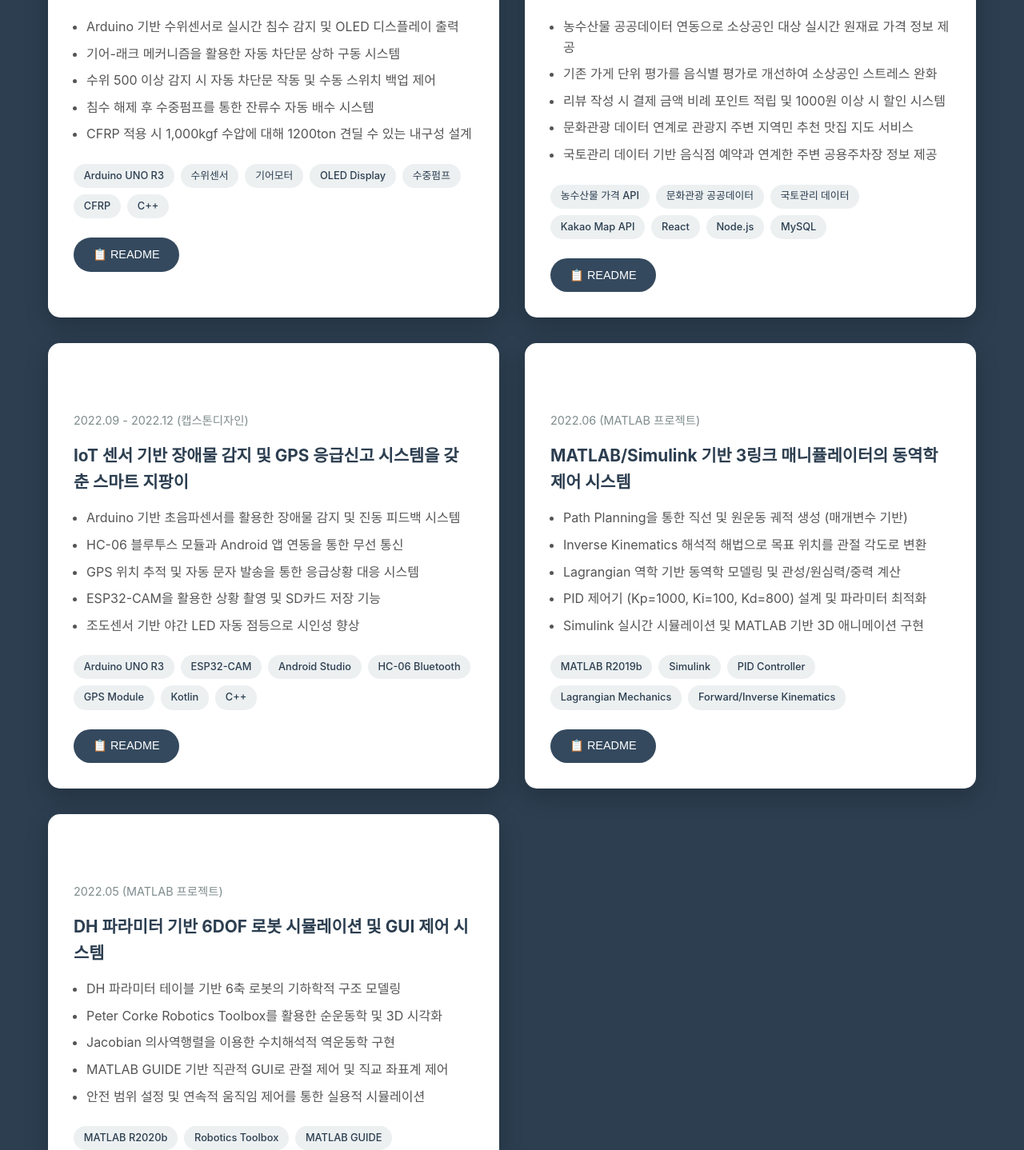
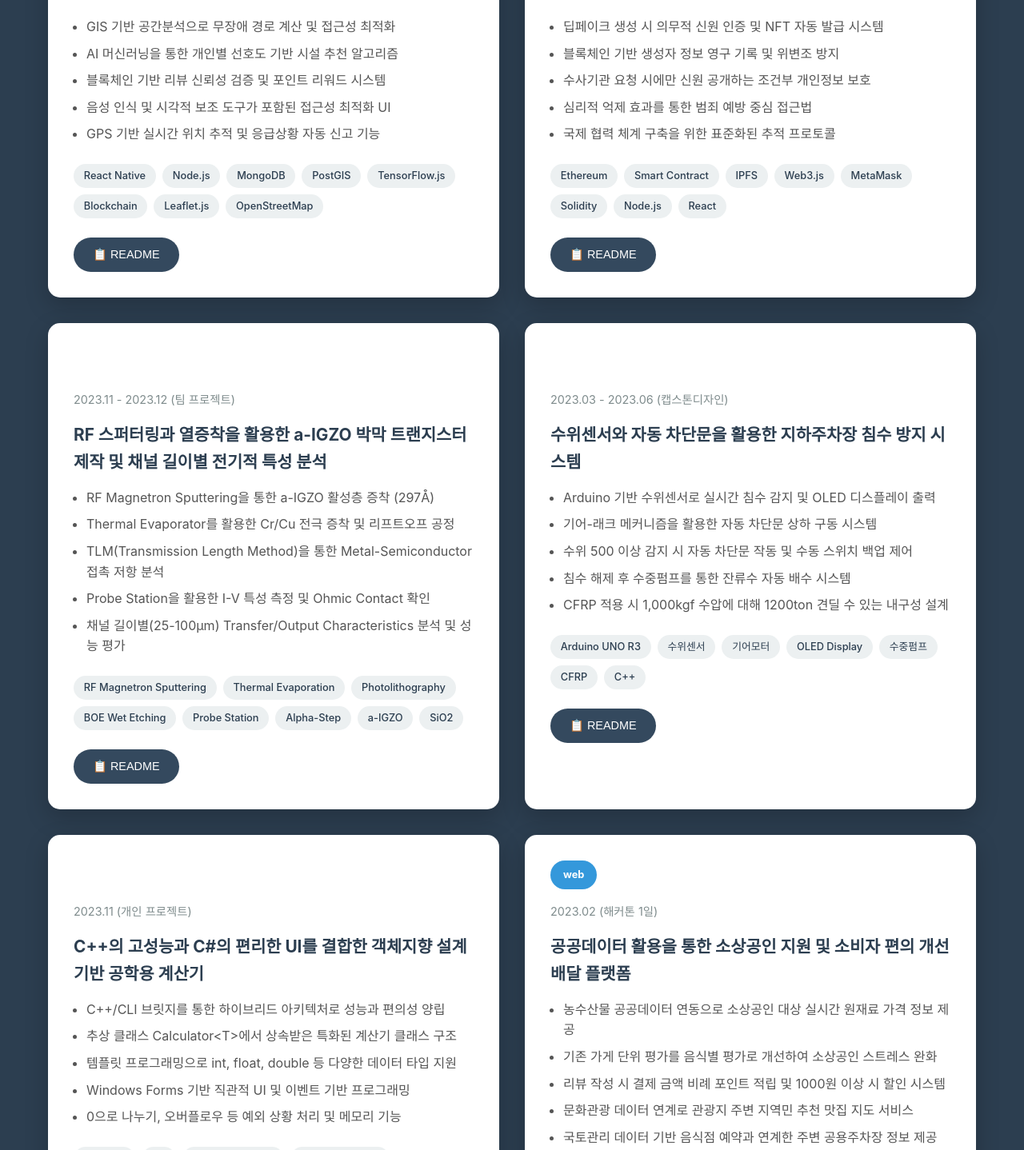
Before and after one commit to seung121-9/Portfolio, a React (Create React App) app in the folder Portfolio/portfolio-app/: page / in a window 1280 px wide. Shown: the part 3425-4863 px from the top of the page at 80% size. Built offline with nearby package versions, Linux system fonts and the light colour scheme.

Commit message:
포트폴리오 업데이트2

```diff
--- a/Portfolio/portfolio-app/src/App.js
+++ b/Portfolio/portfolio-app/src/App.js
@@ -85,12 +85,12 @@ const Portfolio = () => {
           'AWS EC2',
           'GitHub Actions'
         ],
-        github: 'https://github.com/yourusername/mogasu',
+        github: 'https://github.com/taejong12/mogatshoo',
         demo: 'https://your-mogasu-demo.netlify.app',
         category: 'web',
         readme: {
           title: '모갔슈? - 탈모인 익명 커뮤니티',
-          deploymentUrl: 'https://your-mogasu-demo.netlify.app',
+          deploymentUrl: 'https://mogatshoo.onrender.com/',
           summary: 'AI 탈모 진단과 익명 커뮤니티가 결합된 웹+앱 통합 서비스',
           summaryDetails: [
             'Python 딥러닝 모델로 사용자 탈모 사진 분석 후 단계별 상태 진단 제공',
@@ -125,12 +125,10 @@ const Portfolio = () => {
           'Google API',
           'Portone API'
         ],
-        github: 'https://github.com/yourusername/rural-village',
-        demo: 'https://your-rural-village-demo.netlify.app',
+        github: 'https://github.com/HanaSeoo/urban-village',
         category: 'web',
         readme: {
           title: '시골 마을 활성화 플랫폼',
-          deploymentUrl: 'https://your-rural-village-demo.netlify.app',
           summary: '빈집 활용과 노인 일자리 창출을 통한 지역 상생 플랫폼',
           summaryDetails: [
             'Spring MVC 기반 숙박 예약 시스템으로 지역 빈집을 관광 자원으로 활용',
@@ -143,8 +141,122 @@ const Portfolio = () => {
           background: '인구감소로 침체된 시골 지역의 자원인 빈집을 활용하여 지역을 되살리는 프로젝트입니다. 관광객에게는 특별한 숙박 경험을, 지역에는 일자리와 수익을, 마을에는 자치금을 제공하는 상생 모델을 웹 플랫폼으로 구현했습니다.'
         }
       },
+	  {
+	    id: 3,
+	    title: '발달장애인을 위한 GIS 기반 AI 매핑 서비스',
+	    date: '2024.12 (공모전 기획)',
+	    description: '발달장애인과 가족들이 접근 가능한 시설을 쉽게 찾을 수 있도록 돕는 AI 기반 맞춤형 추천 서비스',
+	    features: [
+	      'GIS 기반 공간분석으로 무장애 경로 계산 및 접근성 최적화',
+	      'AI 머신러닝을 통한 개인별 선호도 기반 시설 추천 알고리즘',
+	      '블록체인 기반 리뷰 신뢰성 검증 및 포인트 리워드 시스템',
+	      '음성 인식 및 시각적 보조 도구가 포함된 접근성 최적화 UI',
+	      'GPS 기반 실시간 위치 추적 및 응급상황 자동 신고 기능'
+	    ],
+	    tech: [
+	      'React Native',
+	      'Node.js',
+	      'MongoDB',
+	      'PostGIS',
+	      'TensorFlow.js',
+	      'Blockchain',
+	      'Leaflet.js',
+	      'OpenStreetMap'
+	    ],
+	    category: 'ai',
+	    readme: {
+	      title: '발달장애인을 위한 GIS 기반 AI 매핑 서비스',
+	      summary: '데이터 중심의 개인 맞춤형 위치기반 AI 매핑 서비스',
+	      summaryDetails: [
+	        'PostGIS 공간 데이터베이스로 시설 위치정보 저장 및 Leaflet.js로 지도 렌더링',
+	        'TensorFlow.js 클라이언트 사이드 AI 모델로 개인 행동 패턴 분석 및 시설 추천',
+	        'Ethereum 기반 스마트 컨트랙트로 리뷰 위변조 방지 및 포인트 자동 보상',
+	        'React Native 음성인식 + 텍스트 확대 + 색상 대비 조절로 접근성 UI 최적화',
+	        'GPS 위치 추적 (보호자 동의시) 및 응급상황 시 원터치 신고 기능'
+	      ],
+	      additionalInfo: '주요 기능: 맞춤형 추천, 무장애 경로, 커뮤니티, 안전 관리, 접근성 UI',
+	      background: '발달장애인 264만명 중 21.2%가 겪는 정보 접근성 부족 문제를 해결하고자 기획했습니다. 20-30개 카톡방에서 정보를 수집하는 비효율성을 AI와 GIS 기술로 해결하여, 자립적인 사회활동을 지원하는 포용적 기술 솔루션을 설계했습니다.'
+	    }
+	  },
+	  {
+	    id: 4,
+	    title: '딥페이크 성범죄 예방을 위한 NFT 기반 추적 시스템',
+	    date: '2024.11 (공모전 기획)',
+	    description: 'NFT 기반 생성자 신원 추적으로 딥페이크 범죄를 사전 예방하는 블록체인 시스템',
+	    features: [
+	      '딥페이크 생성 시 의무적 신원 인증 및 NFT 자동 발급 시스템',
+	      '블록체인 기반 생성자 정보 영구 기록 및 위변조 방지',
+	      '수사기관 요청 시에만 신원 공개하는 조건부 개인정보 보호',
+	      '심리적 억제 효과를 통한 범죄 예방 중심 접근법',
+	      '국제 협력 체계 구축을 위한 표준화된 추적 프로토콜'
+	    ],
+	    tech: [
+	      'Ethereum',
+	      'Smart Contract',
+	      'IPFS',
+	      'Web3.js',
+	      'MetaMask',
+	      'Solidity',
+	      'Node.js',
+	      'React'
+	    ],
+	    github: 'https://github.com/yourusername/nft-deepfake-prevention',
+	    demo: 'https://your-nft-deepfake-demo.netlify.app',
+	    category: 'blockchain',
+	    readme: {
+	      title: '딥페이크 성범죄 예방을 위한 NFT 기반 추적 시스템',
+	      deploymentUrl: 'https://your-nft-deepfake-demo.netlify.app',
+	      summary: '사전 예방 중심의 딥페이크 생성자 추적 및 범죄 억제 시스템',
+	      summaryDetails: [
+	        '딥페이크 소프트웨어 실행 시 실명 인증 완료 후에만 접근 허용',
+	        'Ethereum 스마트 컨트랙트로 생성자 정보, 생성시간, 콘텐츠 해시값 NFT 발급',
+	        'IPFS 분산 저장으로 데이터 보안 강화 및 평상시 암호화 보관',
+	        '수사기관 요청시에만 Web3.js를 통해 신원정보 조건부 공개',
+	        '가해자 80%가 10대인 점을 고려한 심리적 억제 효과 극대화 설계'
+	      ],
+	      additionalInfo: '주요 기능: 신원 인증, NFT 추적, 조건부 공개, 범죄 예방, 국제 협력',
+	      background: '딥페이크 성범죄가 3년간 2배 증가한 상황에서 기존 사후 대응의 한계를 인식하고 사전 예방 솔루션을 기획했습니다. 익명성에 의존하는 온라인 범죄 특성을 역이용하여 추적 가능성만으로도 범죄를 억제하는 새로운 접근법을 제시했습니다.'
+	    }
+	  },
+	  {
+	    id: 5,
+	    title: 'a-IGZO TFT 제작 및 전기적 특성 분석',
+	    date: '2023.11 - 2023.12 (팀 프로젝트)',
+	    description: 'RF 스퍼터링과 열증착을 활용한 a-IGZO 박막 트랜지스터 제작 및 채널 길이별 전기적 특성 분석',
+	    features: [
+	      'RF Magnetron Sputtering을 통한 a-IGZO 활성층 증착 (297Å)',
+	      'Thermal Evaporator를 활용한 Cr/Cu 전극 증착 및 리프트오프 공정',
+	      'TLM(Transmission Length Method)을 통한 Metal-Semiconductor 접촉 저항 분석',
+	      'Probe Station을 활용한 I-V 특성 측정 및 Ohmic Contact 확인',
+	      '채널 길이별(25-100μm) Transfer/Output Characteristics 분석 및 성능 평가'
+	    ],
+	    tech: [
+	      'RF Magnetron Sputtering',
+	      'Thermal Evaporation',
+	      'Photolithography',
+	      'BOE Wet Etching',
+	      'Probe Station',
+	      'Alpha-Step',
+	      'a-IGZO',
+	      'SiO2'
+	    ],
+	    category: 'semiconductor',
+	    readme: {
+	      title: 'a-IGZO TFT 제작 및 전기적 특성 분석',
+	      summary: 'Display Backplane용 Oxide TFT 제작 및 채널 길이 의존성 연구',
+	      summaryDetails: [
+	        'Tube Furnace 산화공정으로 530Å SiO2 게이트 절연막 형성 후 BOE 습식 식각',
+	        'RF 스퍼터링(140W, 60sccm Ar)으로 1:1:1 a-IGZO 활성층 297Å 증착',
+	        '열증착기를 통한 Cr/Cu 이중층 전극 1852Å 증착 및 4가지 채널 길이 패터닝',
+	        'TLM 분석으로 접촉저항 RC=1.018×10⁹Ω, 접촉비저항 ρC=7.10×10⁴Ω·cm² 도출',
+	        'Transfer 특성 분석으로 On/Off ratio 10⁴~10⁵, Subthreshold swing 484~710mV/dec 확인'
+	      ],
+	      additionalInfo: '주요 기능: 반도체 제조공정, 전기적 특성 분석, TFT 성능 평가, 채널 길이 최적화',
+	      background: '차세대 디스플레이 백플레인 기술인 Oxide TFT의 핵심 소재인 a-IGZO를 직접 제작하고 분석한 반도체공학실험입니다. 기존 a-Si TFT 대비 높은 이동도와 낮은 off current를 가진 a-IGZO TFT의 채널 길이에 따른 특성 변화를 체계적으로 연구했습니다.'
+	    }
+	  },
       {
-        id: 3,
+        id: 6,
         title: '수위 감지 기반 침수 차단 시스템',
         date: '2023.03 - 2023.06 (캡스톤디자인)',
         description: '수위센서와 자동 차단문을 활용한 지하주차장 침수 방지 시스템',
@@ -164,12 +276,10 @@ const Portfolio = () => {
           'CFRP',
           'C++'
         ],
-        github: 'https://github.com/yourusername/flood-barrier',
-        demo: 'https://your-flood-barrier-demo.netlify.app',
         category: 'iot',
         readme: {
           title: '수위 감지 기반 침수 차단 시스템',
-          deploymentUrl: 'https://your-flood-barrier-demo.netlify.app',
+          Url: 'https://hiddenpicture.tistory.com/37',
           summary: '실시간 수위 감지와 자동 차단문으로 지하주차장 침수 피해를 예방하는 시스템',
           summaryDetails: [
             '수위센서 A0핀으로 2초마다 침수 정도 측정 후 128×64 OLED에 실시간 표시',
@@ -182,8 +292,45 @@ const Portfolio = () => {
           background: '2022년 강남과 포항 침수 사고를 계기로 기획된 프로젝트입니다. 인명과 재산 피해를 예방하기 위한 실용적 솔루션으로, 기존 인프라 활용과 ESG 가치를 고려한 지속가능한 기술 개발에 중점을 두었습니다.'
         }
       },
+	  {
+	    id: 7,
+	    title: 'C++/C# 하이브리드 공학용 계산기',
+	    date: '2023.11 (개인 프로젝트)',
+	    description: 'C++의 고성능과 C#의 편리한 UI를 결합한 객체지향 설계 기반 공학용 계산기',
+	    features: [
+	      'C++/CLI 브릿지를 통한 하이브리드 아키텍처로 성능과 편의성 양립',
+	      '추상 클래스 Calculator<T>에서 상속받은 특화된 계산기 클래스 구조',
+	      '템플릿 프로그래밍으로 int, float, double 등 다양한 데이터 타입 지원',
+	      'Windows Forms 기반 직관적 UI 및 이벤트 기반 프로그래밍',
+	      '0으로 나누기, 오버플로우 등 예외 상황 처리 및 메모리 기능'
+	    ],
+	    tech: [
+	      'C++/CLI',
+	      'C#',
+	      '.NET Framework',
+	      'Windows Forms',
+	      'Visual Studio',
+	      'Template Programming',
+	      'OOP'
+	    ],
+	    category: 'desktop',
+	    readme: {
+	      title: 'C++/C# 하이브리드 공학용 계산기',
+	      deploymentUrl: 'https://your-hybrid-calculator-demo.netlify.app',
+	      summary: '객체지향 설계 원칙과 하이브리드 아키텍처를 실습한 공학용 계산기',
+	      summaryDetails: [
+	        'Calculator<T> 추상 클래스에서 TrigonometricCalculator, LogCalculator 등 상속 구조',
+	        'C++ 템플릿으로 타입별 특화 연산 및 컴파일 타임 타입 안전성 확보',
+	        'C++/CLI 브릿지로 네이티브 C++ 연산 엔진과 C# UI 레이어 연결',
+	        'Windows Forms 드래그앤드롭 디자인 및 이벤트 핸들러 기반 사용자 인터페이스',
+	        'marshal_context 활용한 String^↔std::string 안전한 타입 변환'
+	      ],
+	      additionalInfo: '주요 기능: 기본 연산, 삼각함수, 로그함수, 메모리 기능, 예외 처리',
+	      background: '객체지향프로그래밍 수업에서 배운 상속, 다형성, 템플릿 개념을 실제 구현해보고 싶어 시작했습니다. C++의 성능과 C#의 UI 개발 편의성을 결합하여 하이브리드 아키텍처의 장점을 체험하고, 실사용 가능한 계산기를 만드는 것이 목표였습니다.'
+	    }
+	  },
       {
-        id: 4,
+        id: 8,
         title: '대구로 데이터 연계 아이디어: 어서와 대구로는 처음이지',
         date: '2023.02 (해커톤 1일)',
         description: '공공데이터 활용을 통한 소상공인 지원 및 소비자 편의 개선 배달 플랫폼',
@@ -203,12 +350,10 @@ const Portfolio = () => {
           'Node.js',
           'MySQL'
         ],
-        github: 'https://github.com/yourusername/daeguro-platform',
-        demo: 'https://your-daeguro-demo.netlify.app',
         category: 'web',
         readme: {
           title: '대구로 데이터 연계 아이디어: 어서와 대구로는 처음이지',
-          deploymentUrl: 'https://your-daeguro-demo.netlify.app',
+          Url: 'https://hiddenpicture.tistory.com/36',
           summary: '공공데이터 융합을 통한 소상공인-소비자-관광객 상생 플랫폼',
           summaryDetails: [
             '농수산물 가격 공공데이터로 소상공인의 원재료 구매 비용 절감 지원',
@@ -222,7 +367,7 @@ const Portfolio = () => {
         }
       },
       {
-        id: 5,
+        id: 9,
         title: '시각장애인을 위한 스마트 지팡이',
         date: '2022.09 - 2022.12 (캡스톤디자인)',
         description: 'IoT 센서 기반 장애물 감지 및 GPS 응급신고 시스템을 갖춘 스마트 지팡이',
@@ -242,12 +387,10 @@ const Portfolio = () => {
           'Kotlin',
           'C++'
         ],
-        github: 'https://github.com/yourusername/smart-cane',
-        demo: 'https://your-smart-cane-demo.netlify.app',
         category: 'iot',
         readme: {
           title: '시각장애인을 위한 스마트 지팡이',
-          deploymentUrl: 'https://your-smart-cane-demo.netlify.app',
+          Url: 'https://hiddenpicture.tistory.com/35',
           summary: 'IoT 센서 통합과 모바일 앱 연동을 통한 시각장애인 보행 지원 시스템',
           summaryDetails: [
             '초음파센서로 1~100cm 범위 장애물 감지 후 거리별 차등 진동 피드백',
@@ -261,7 +404,7 @@ const Portfolio = () => {
         }
       },
       {
-        id: 6,
+        id: 10,
         title: '3링크 평면 로봇 제어 시스템',
         date: '2022.06 (MATLAB 프로젝트)',
         description: 'MATLAB/Simulink 기반 3링크 매니퓰레이터의 동역학 제어 시스템',
@@ -279,12 +422,10 @@ const Portfolio = () => {
           'Lagrangian Mechanics',
           'Forward/Inverse Kinematics'
         ],
-        github: 'https://github.com/yourusername/3link-robot',
-        demo: 'https://your-3link-robot-demo.netlify.app',
         category: 'simulation',
         readme: {
           title: '3링크 평면 로봇 제어 시스템',
-          deploymentUrl: 'https://your-3link-robot-demo.netlify.app',
+          Url: 'https://hiddenpicture.tistory.com/34',
           summary: 'MATLAB/Simulink를 활용한 3링크 매니퓰레이터의 완전한 제어 시스템',
           summaryDetails: [
             'Path Planning으로 X축/Y축 직선운동과 원운동 궤적을 시간 함수로 생성',
@@ -298,7 +439,7 @@ const Portfolio = () => {
         }
       },
       {
-        id: 7,
+        id: 11,
         title: '6축 로봇 매니퓰레이터 시뮬레이터',
         date: '2022.05 (MATLAB 프로젝트)',
         description: 'DH 파라미터 기반 6DOF 로봇 시뮬레이션 및 GUI 제어 시스템',
@@ -316,12 +457,10 @@ const Portfolio = () => {
           'DH Parameters',
           'Jacobian Matrix'
         ],
-        github: 'https://github.com/yourusername/6dof-robot',
-        demo: 'https://your-6dof-robot-demo.netlify.app',
         category: 'simulation',
         readme: {
           title: '6축 로봇 매니퓰레이터 시뮬레이터',
-          deploymentUrl: 'https://your-6dof-robot-demo.netlify.app',
+          Url: 'https://hiddenpicture.tistory.com/33',
           summary: 'DH 파라미터와 GUI를 활용한 6DOF 로봇의 완전한 시뮬레이션 시스템',
           summaryDetails: [
             'DH 파라미터 6개 관절 정의 후 SerialLink 객체로 로봇 모델 생성',
```
